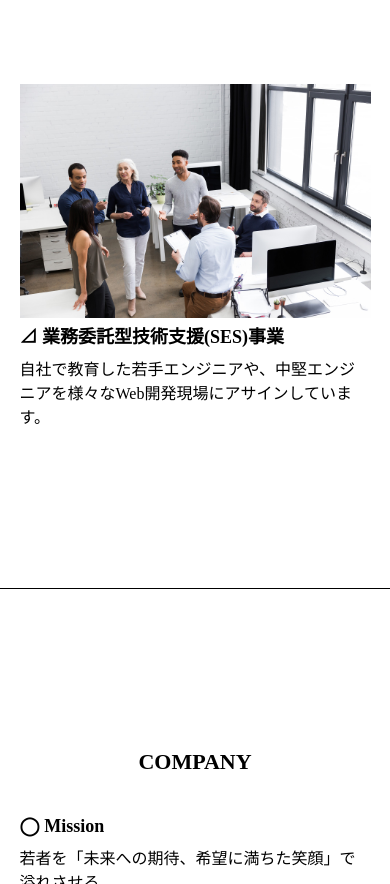
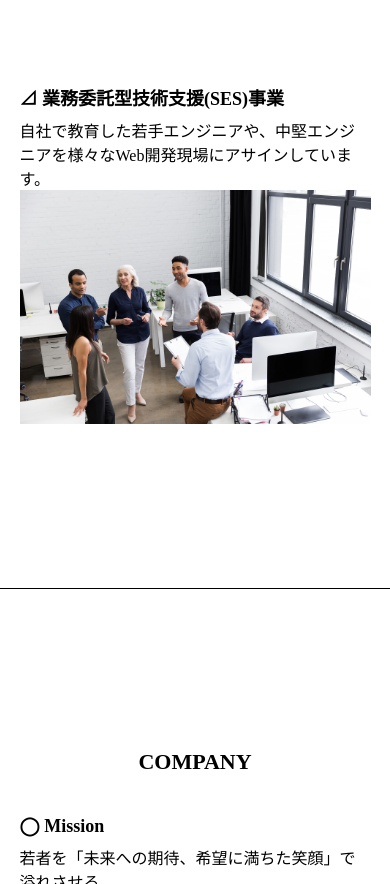
Before and after one commit to developeeeer/jobtech-copy-web, a plain HTML site: page index.html in a window 390 px wide. Shown: the part 1662-2546 px from the top of the page. Drawn offline with Linux system fonts and the light colour scheme.

Commit message:
[update]head-fontsize

```diff
--- a/index.html
+++ b/index.html
@@ -52,16 +52,16 @@
           </li>
           <li>
             <div class="section-service-content-container">
-              <div>
-                <img class="service-img" src="images/servicebottom.jpg" />
-              </div>
-              <div class="section-service-content-description">
+              <div class="section-service-content-description order2">
                 <h3 class="section-service-content-description-title">
                   ⊿ 業務委託型技術支援(SES)事業
                 </h3>
                 <p>
                   自社で教育した若手エンジニアや、中堅エンジニアを様々なWeb開発現場にアサインしています。
                 </p>
+              </div>
+              <div class="order1">
+                <img class="service-img" src="images/servicebottom.jpg" />
               </div>
             </div>
           </li>
--- a/style.css
+++ b/style.css
@@ -98,6 +98,14 @@ header nav li a {
   margin-top: 40px;
 }
 
+.order1 {
+  order: 1;
+}
+
+.order2 {
+  order: 2;
+}
+
 /* section common */
 main section {
   padding: 160px 0;
@@ -115,6 +123,10 @@ main section {
   max-width: 640px;
   margin: 0 auto;
   margin-top: 40px;
+}
+
+.flex-reverse {
+  flex-direction: row-reverse;
 }
 
 /* service section */
@@ -354,6 +366,9 @@ footer #policy {
   .section-recruit-content-header {
     font-size: 25px;
   }
+  .section-service-content-description-title {
+    font-size: 25px;
+  }
 }
 
 /* 〜480px */
```
